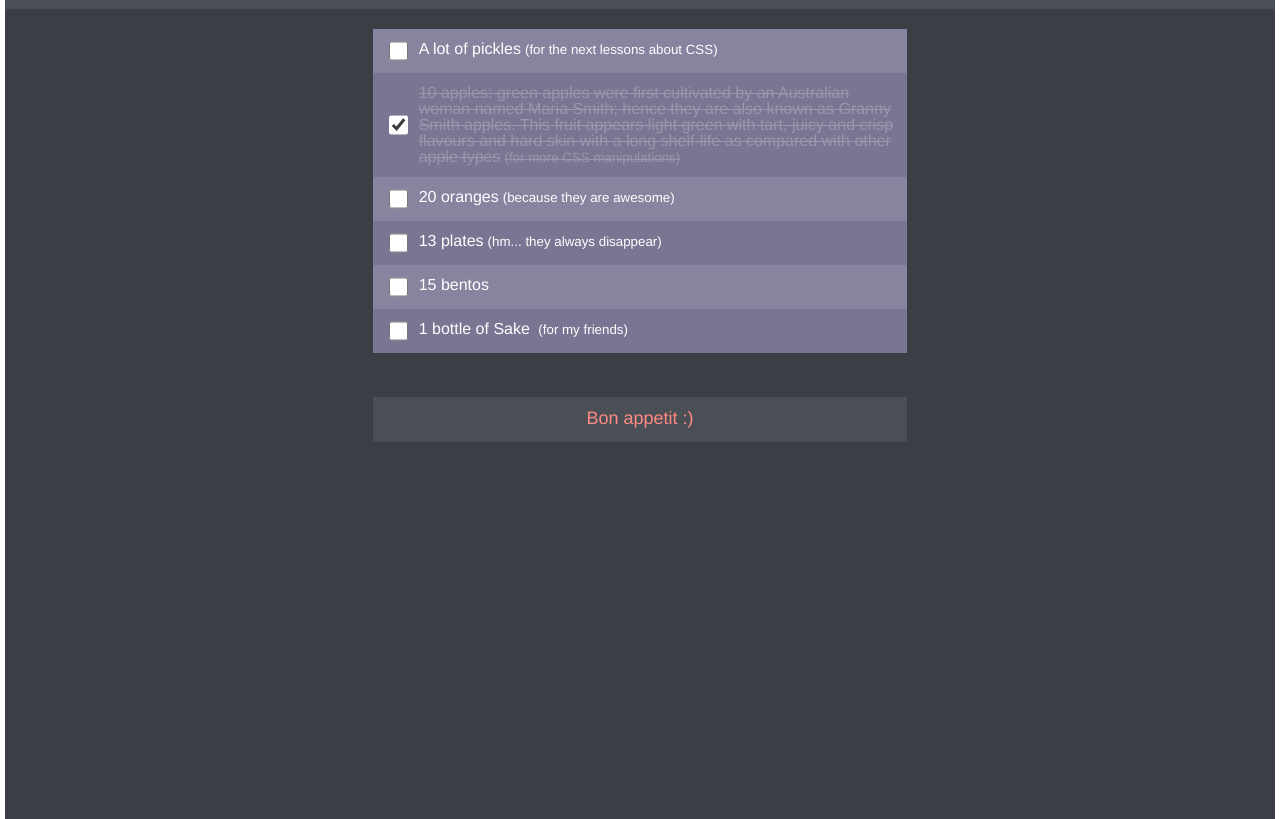
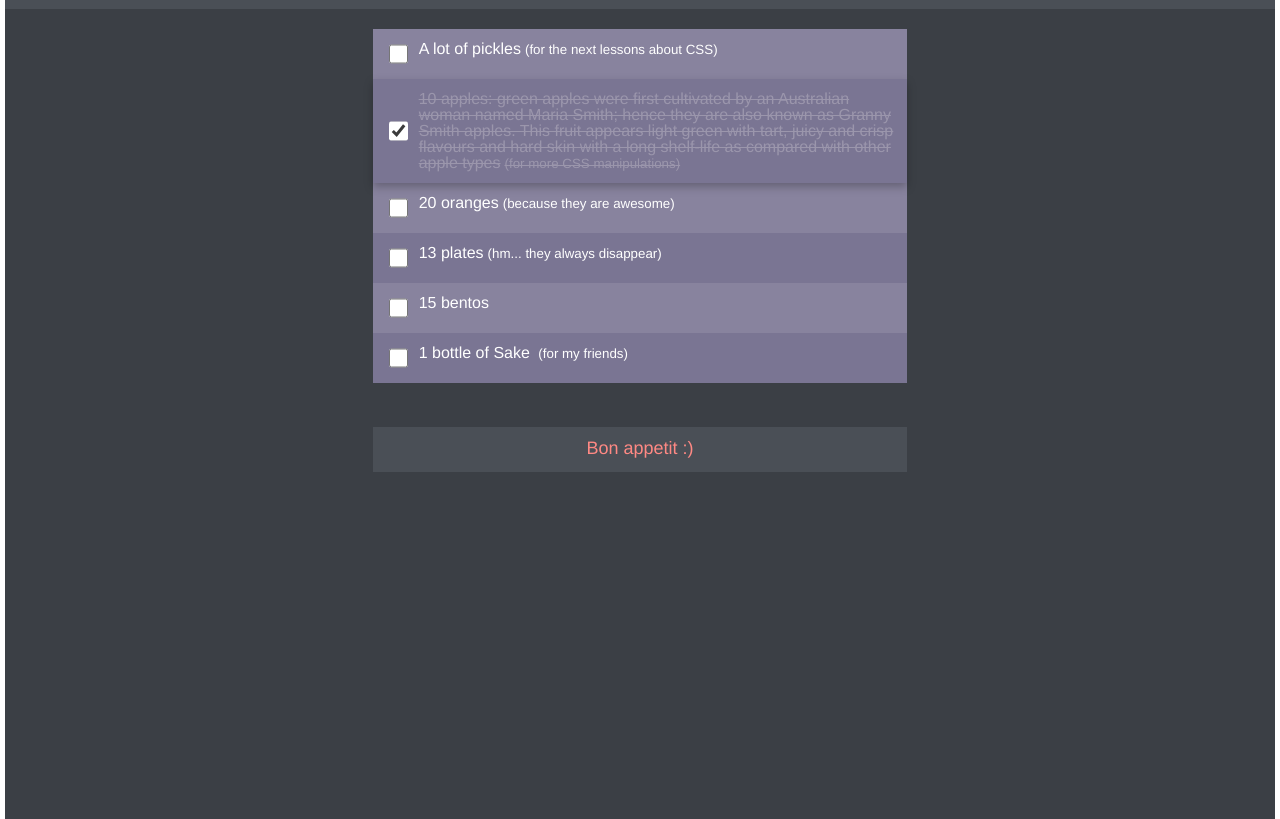
Before and after one commit to TamaraVitv/hw-css-dinner, a plain HTML site: page index.html in a window 1280 px wide. Both pictures are taken after a click on the label 662 px from the left and 201 px from the top of the page. Shown: the part 76-895 px from the top of the page. Drawn offline with Linux system fonts and the light colour scheme.

Commit message:
shadow and borderfix added

```diff
--- a/index.html
+++ b/index.html
@@ -10,6 +10,11 @@
     <link
       href="https://fonts.googleapis.com/css2?family=Roboto:ital,wght@0,100;0,300;0,400;0,500;0,700;0,900;1,100;1,300;1,400;1,500;1,700;1,900&display=swap"
       rel="stylesheet"
+    />
+    <link
+      rel="icon"
+      type="image/x-icon"
+      href="http://flukeout.github.io/favicon.png"
     />
     <title>CSS Dinner2</title>
   </head>
--- a/styles.css
+++ b/styles.css
@@ -66,7 +66,7 @@ main {
   align-items: center;
   min-height: 44px;
   cursor: pointer;
-  padding: 12px 12px 12px 0;
+  padding: 9px 12px 9px 0;
   box-sizing: border-box;
 }
 .container {
@@ -86,6 +86,8 @@ main {
   box-sizing: border-box;
   color: var(--text-default);
   background-color: var(--violet-default);
+  border-top: 3px solid transparent;
+  border-bottom: 3px solid transparent;
 }
 .list-item:nth-child(even) {
   background-color: var(--violet-dark);
@@ -105,8 +107,8 @@ input[type="checkbox"]:checked + label {
   text-decoration: line-through;
   color: var(--text-disabled);
 }
-.list-item > input[type="checkbox"]:checked {
-  background-color: aqua;
+.list-item:has(input[type="checkbox"]:checked) {
+  filter: drop-shadow(0px 4px 4px rgba(0, 0, 0, 0.25));
 }
 small::before {
   content: "(";
```
